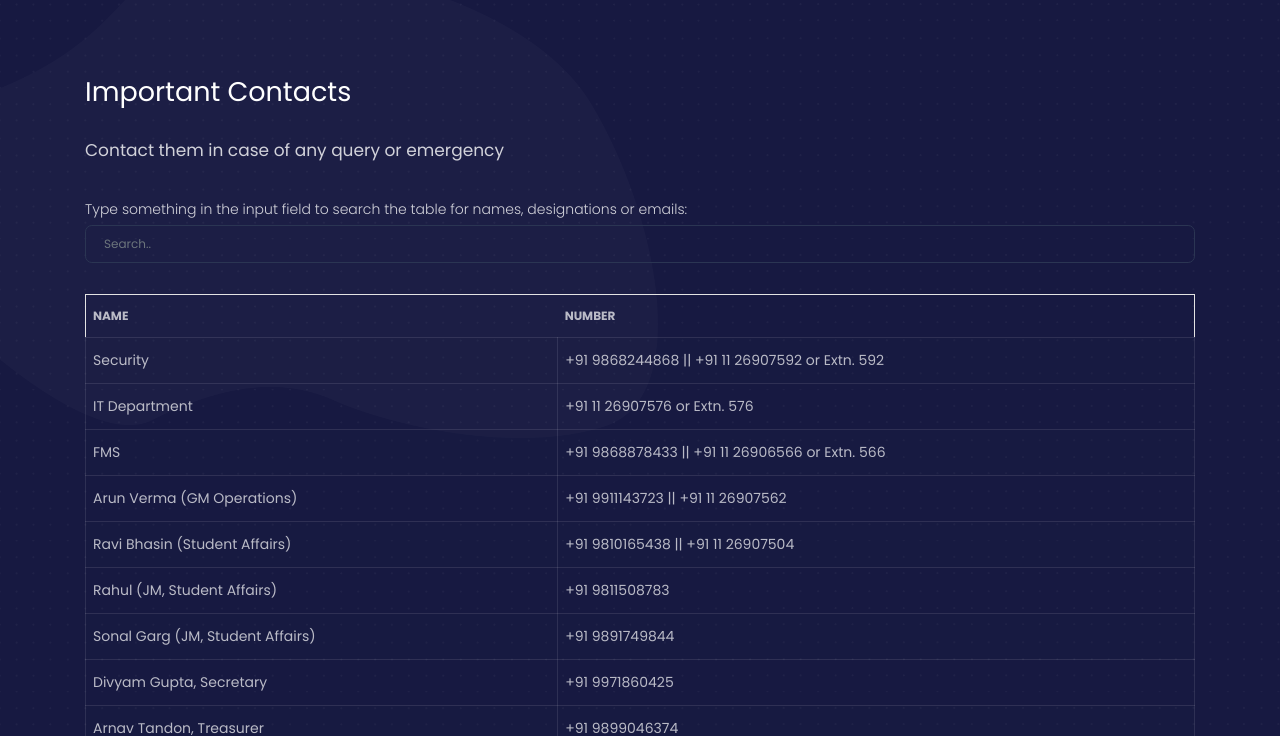
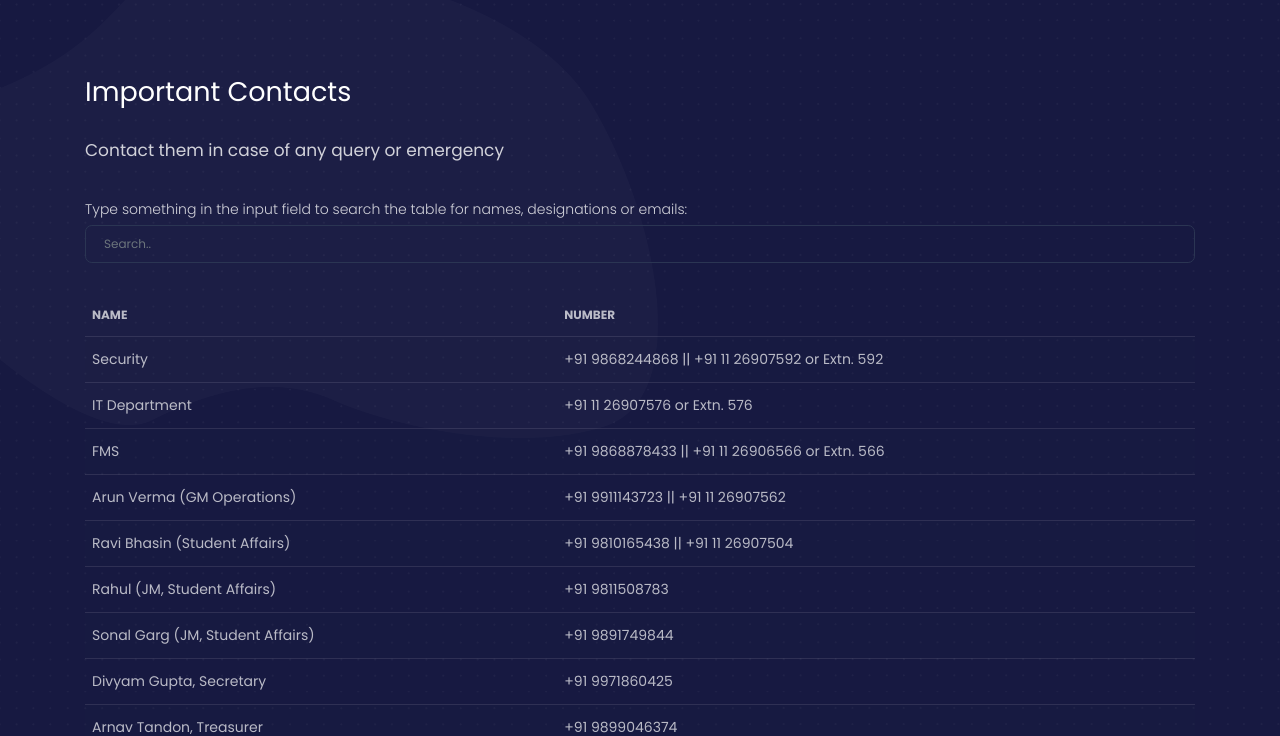
Before and after one commit to kishansinha181/SC-Revamp, a website: page examples/important-contacts.html in a window 1280 px wide. Shown: the part 64-800 px from the top of the page. Drawn offline with nearby package versions, Linux system fonts and the light colour scheme.

Commit message:
fixed table border

```diff
--- a/examples/important-contacts.html
+++ b/examples/important-contacts.html
@@ -157,7 +157,7 @@
 
         </div>
           <br>
-          <table class="table table-bordered table-striped tbody tr:nth-of-type(odd)">
+          <table class="table table-striped tbody tr:nth-of-type(odd)">
             <thead>
               <tr>
                 <th>Name</th>
```
Also changed, not shown: examples/hostels.html (+1 -1 lines), examples/landing-page.html (+1 -1 lines).
